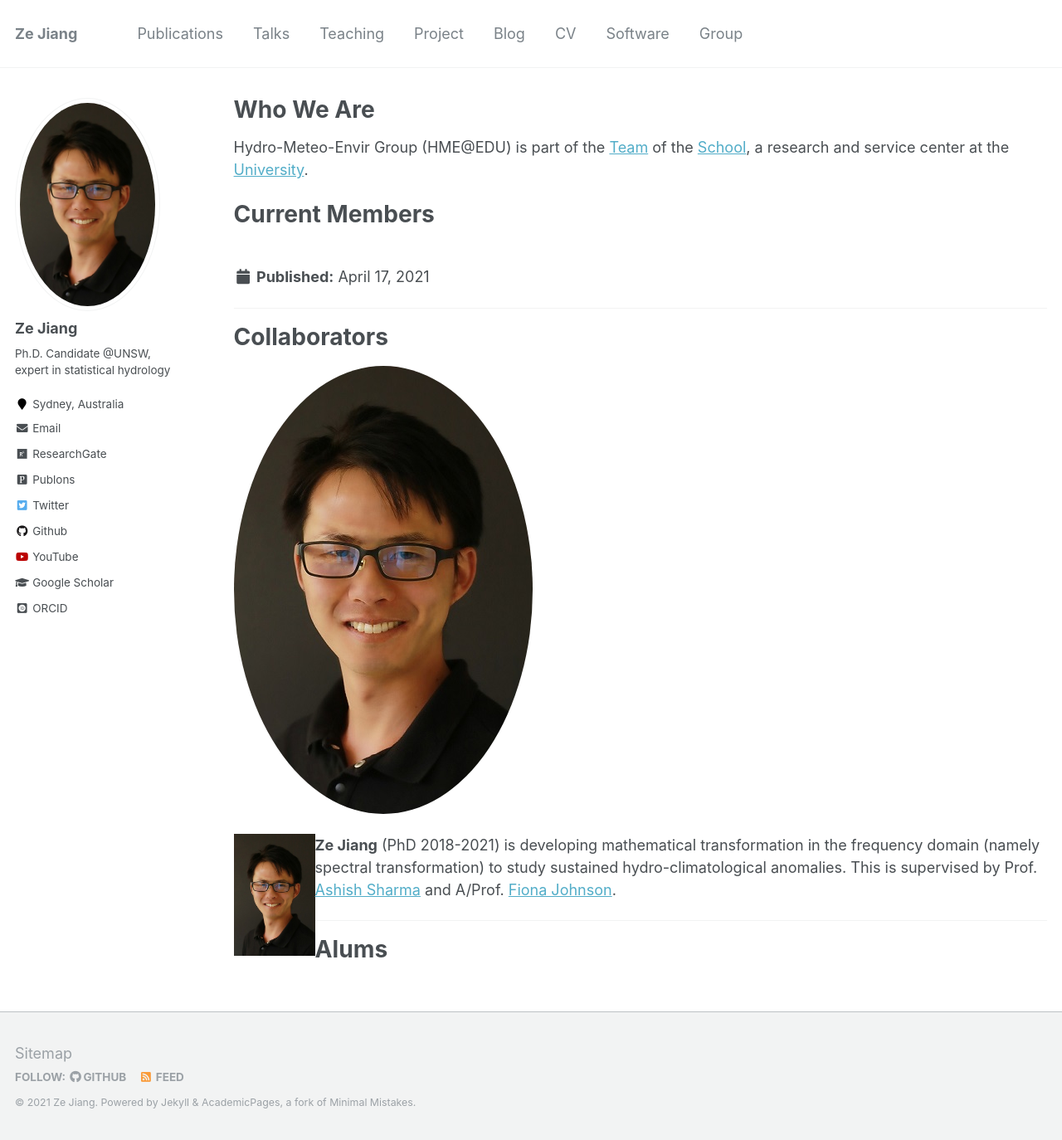
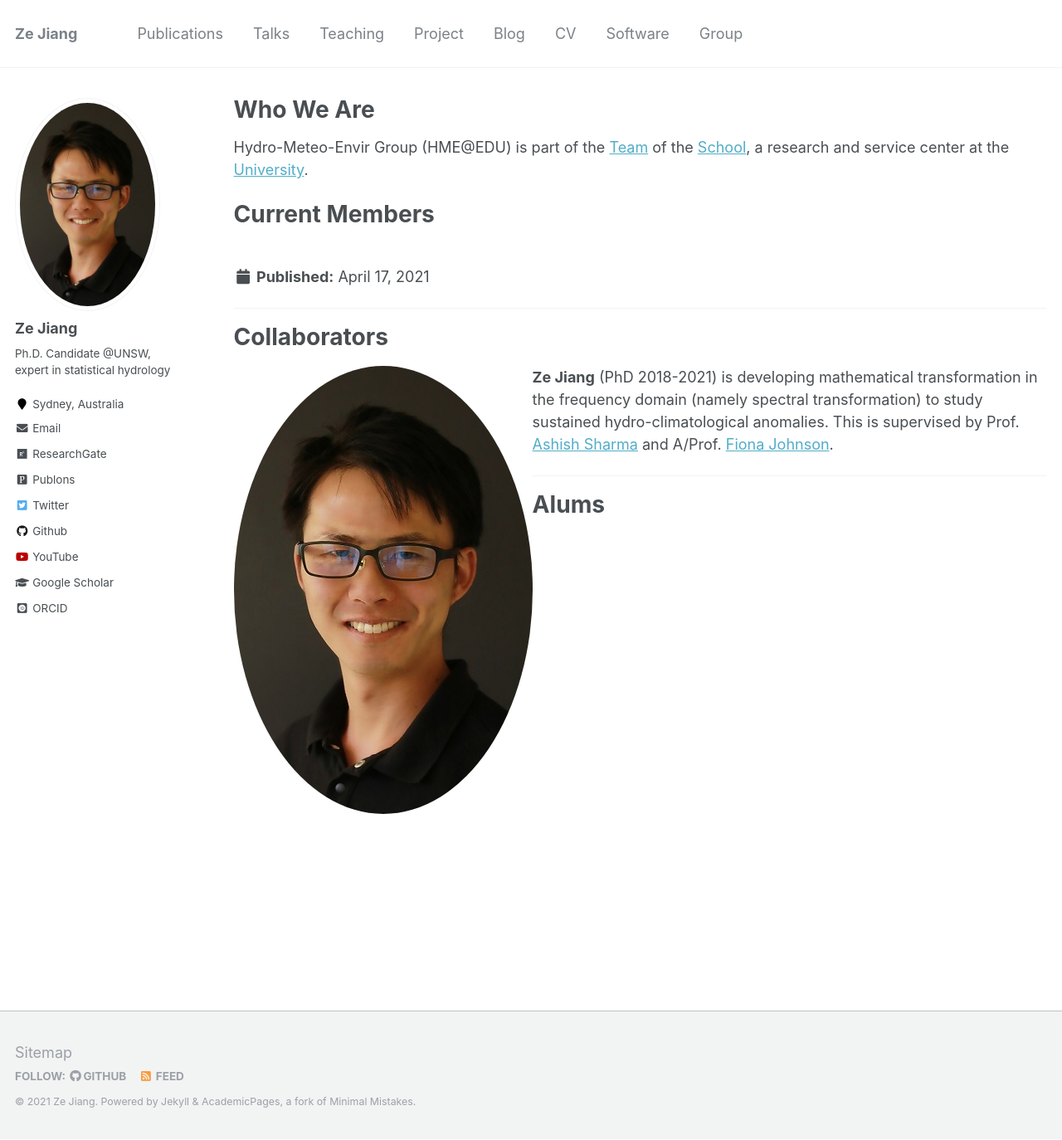
Before and after one commit to zejiang-unsw/zejiang-unsw.github.io, a Jekyll site: the page built from _pages/people.md, in a window 1280 px wide and 1374 px high. Shown: the whole window at 83% size. Built offline with Jekyll 4.4.1, drawn with Linux system fonts in a browser that asks for light colours; some web fonts are replaced.

Commit message:
update people

```diff
--- a/_pages/people.md
+++ b/_pages/people.md
@@ -19,12 +19,11 @@ Current Members
 <hr>
 Collaborators
 ======
-<img src="/images/profile.jpg" alt="Avatar" class="avatar">
+<img align="left" src="/images/profile.jpg" alt="Avatar" class="avatar">
+**Ze Jiang** (PhD 2018-2021) is developing mathematical transformation in the frequency domain (namely spectral transformation) to study sustained hydro-climatological anomalies. This is supervised by Prof. [Ashish Sharma](https://scholar.google.com.au/citations?user=C_9ndbcAAAAJ&hl=en) and A/Prof. [Fiona Johnson](https://scholar.google.com.au/citations?user=PYu5v4YAAAAJ&hl=en).
+<br/>
 
 
-<img align="left" class="" src='/images/profile.jpg' style='height: 10%; width: 10%; object-fit: contain'>
-**Ze Jiang** (PhD 2018-2021) is developing mathematical transformation in the frequency domain (namely spectral transformation) to study sustained hydro-climatological anomalies. This is supervised by Prof. [Ashish Sharma](https://scholar.google.com.au/citations?user=C_9ndbcAAAAJ&hl=en) and A/Prof. [Fiona Johnson](https://scholar.google.com.au/citations?user=PYu5v4YAAAAJ&hl=en).
-<br/>
 
 <hr>
 Alums
--- a/assets/css/academicons.css
+++ b/assets/css/academicons.css
@@ -17,8 +17,8 @@
 }
 .avatar {
   vertical-align: middle;
-  max-width: 100%;
-  max-height: 100%;
+  max-width: 50%;
+  max-height: 50%;
   position: relative;
 	overflow: hidden;
   border-radius: 50%;
```
Also changed, not shown: _people/ze.jiang.md (+1 -1 lines).
